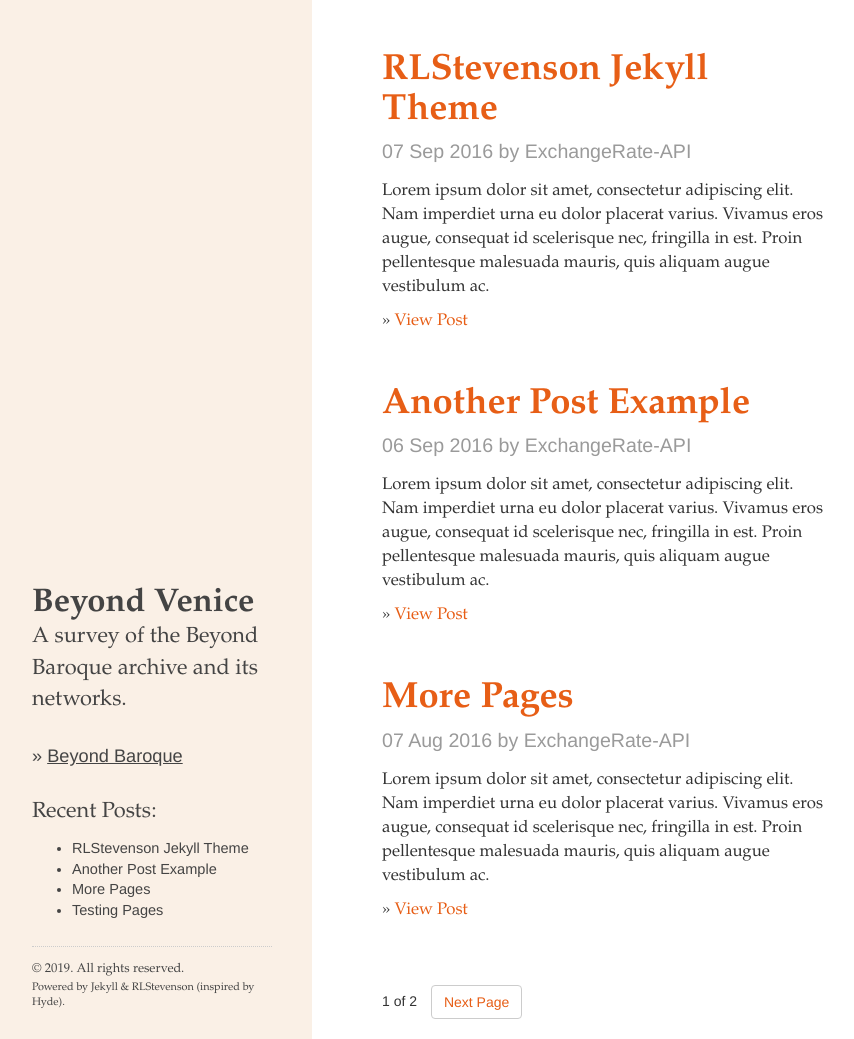
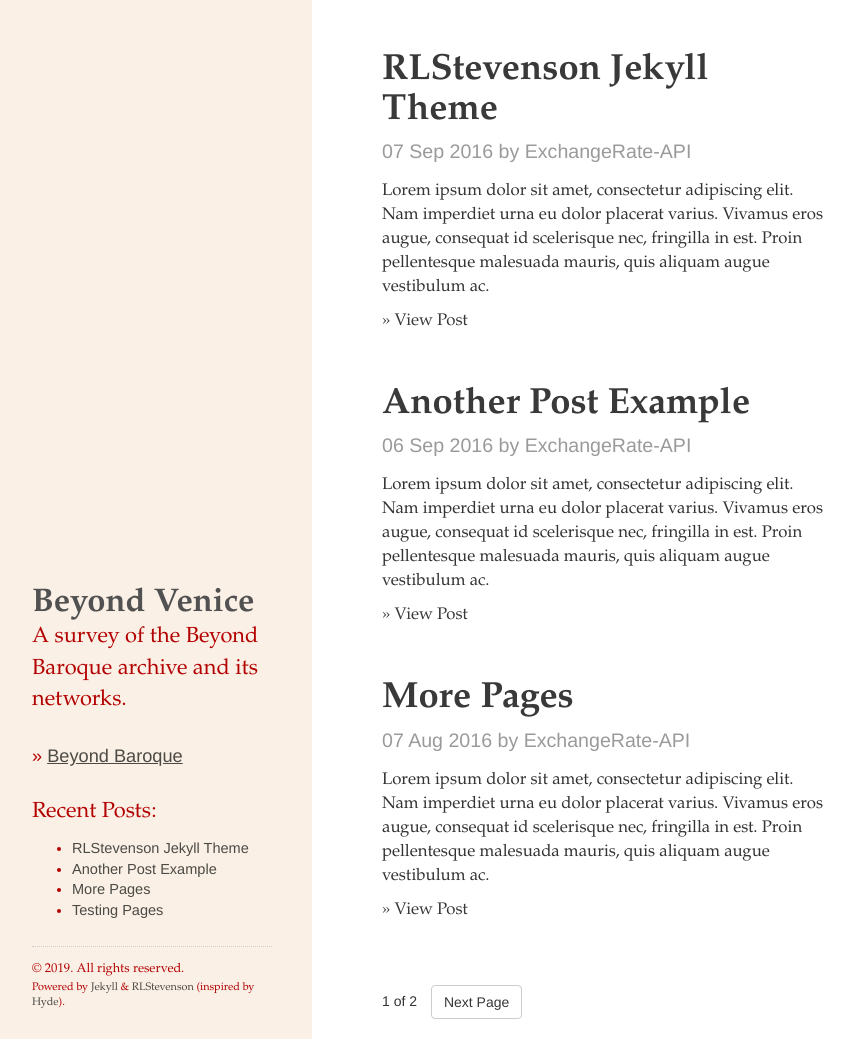
Before and after one commit to dylankarlsson/beyondvenice, a Jekyll site: the page built from index.html, in a window 1280 px wide and 1039 px high. Shown: the whole window, without its empty margins (8-862 px from the left). Built offline with Jekyll 4.4.1, drawn with Linux system fonts in a browser that asks for light colours; the list of posts is cut into pages by our own code.

Commit message:
orange scheme

```diff
--- a/_config.yml
+++ b/_config.yml
@@ -4,7 +4,7 @@ freetext:
 baseurl:	'/'
 paginate:	3
 version:	0.1.0
-colorscheme:	scheme-custom
+colorscheme:	scheme-orange
 
 ga:		'UA-123-456'
 piwikSiteID:	''
```
